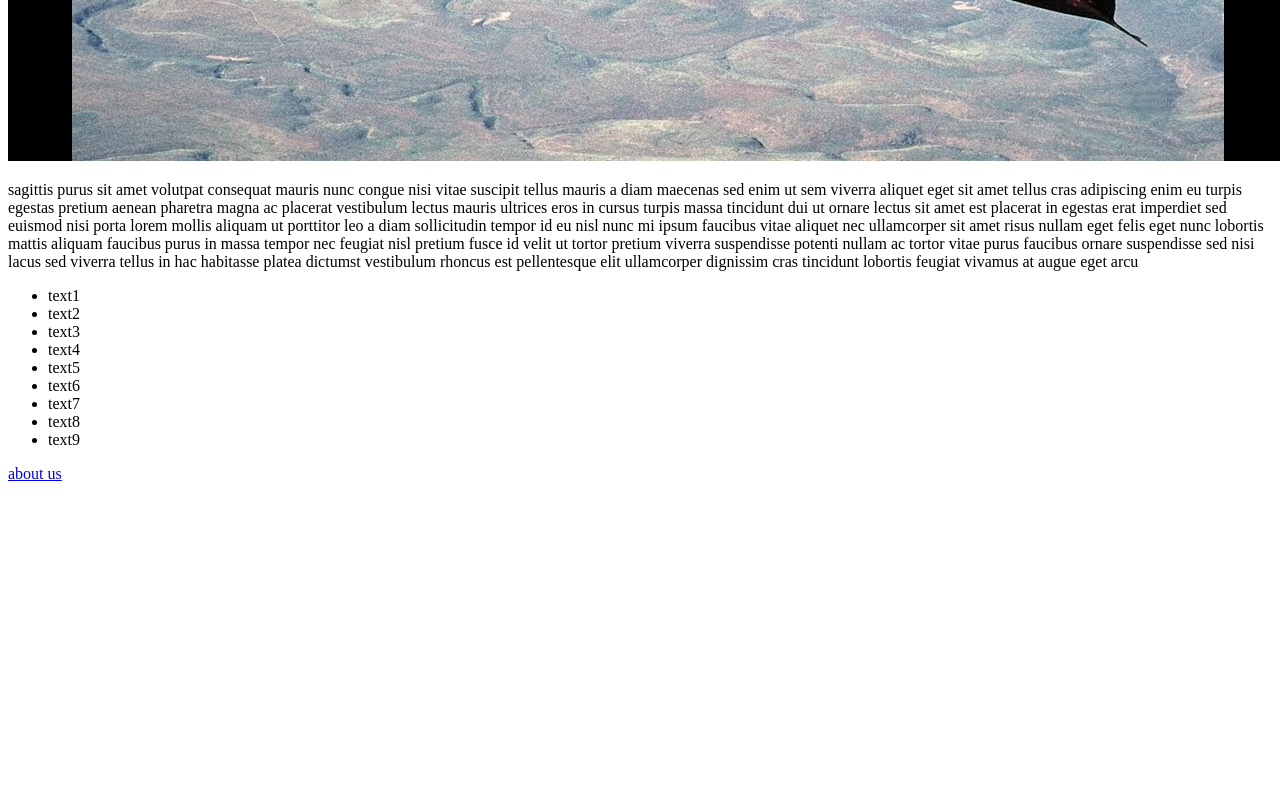
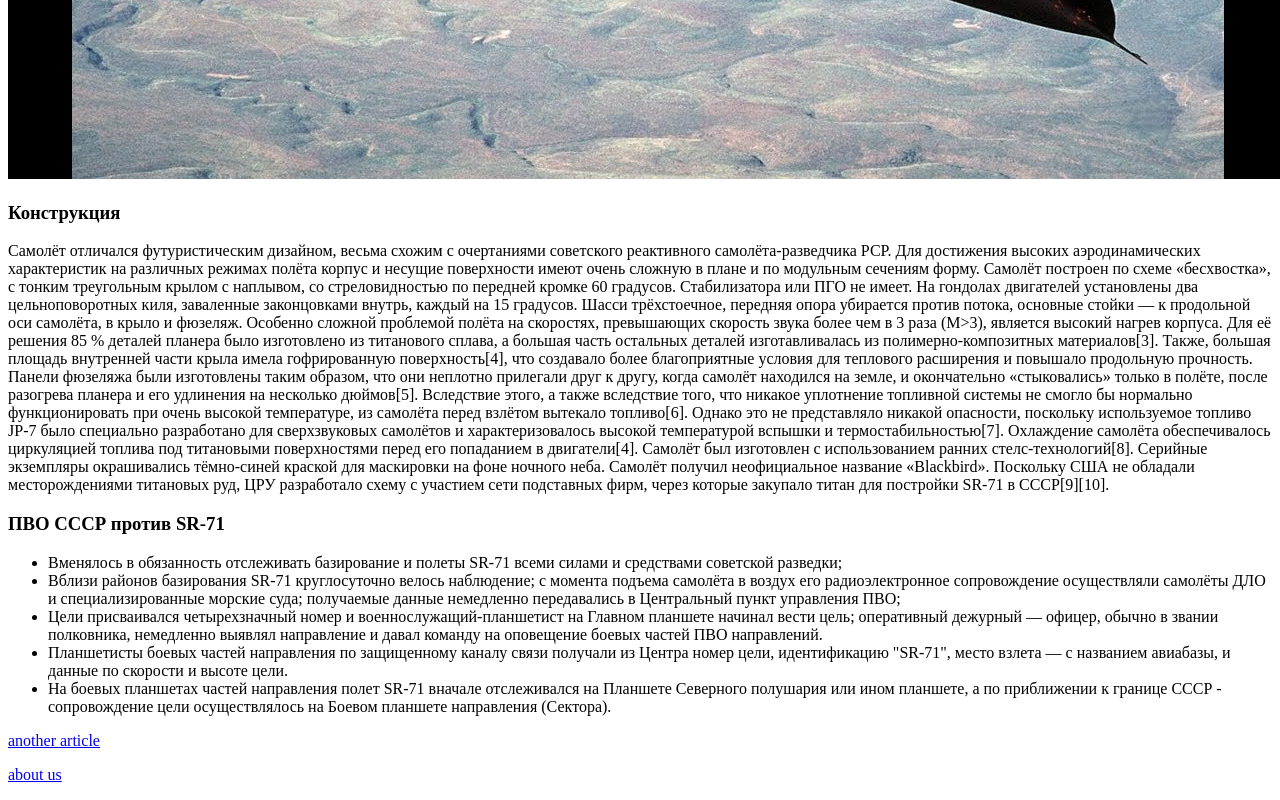
Before and after one commit to AntoshkivKola/testHtml1, a plain HTML site: page index.html in a window 1280 px wide. Shown: the part 738-1538 px from the top of the page. Before the commit the page ends 1229 px from the top, so only its background shows below. Drawn offline with Linux system fonts and the light colour scheme.

Commit message:
Correct index.html

```diff
--- a/index.html
+++ b/index.html
@@ -10,26 +10,31 @@
 	<h2>SR-71</h2>
 	<p>
 		<i>
-			amet tellus cras adipiscing enim eu turpis egestas pretium aenean pharetra magna ac placerat vestibulum lectus mauris ultrices eros in cursus turpis massa tincidunt dui ut ornare lectus sit amet est placerat in egestas erat imperdiet sed euismod nisi porta lorem mollis aliquam ut porttitor leo a diam sollicitudin tempor
+			Lockheed SR-71 (SR от англ. strategic reconnaissance aircraft — стратегический разведывательный самолёт) — стратегический сверхзвуковой разведчик ВВС США. Неофициально был назван «Blackbird» (с англ. — «Чёрный дрозд», «Чёрная птица»). Особенностями данного самолёта являются высокая скорость и высота полёта, благодаря которым основным манёвром уклонения от ракет было ускорение и набор высоты. Выведен из эксплуатации в 1998 году.
 		</i>
 	</p>
 	<img src="img/maxresdefault.jpg" alt="Lockheed Blacbird">
+	<h3>Конструкция</h3>
 	<p>
-		sagittis purus sit amet volutpat consequat mauris nunc congue nisi vitae suscipit tellus mauris a diam maecenas sed enim ut sem viverra aliquet eget sit amet tellus cras adipiscing enim eu turpis egestas pretium aenean pharetra magna ac placerat vestibulum lectus mauris ultrices eros in cursus turpis massa tincidunt dui ut ornare lectus sit amet est placerat in egestas erat imperdiet sed euismod nisi porta lorem mollis aliquam ut porttitor leo a diam sollicitudin tempor id eu nisl nunc mi ipsum faucibus vitae aliquet nec ullamcorper sit amet risus nullam eget felis eget nunc lobortis mattis aliquam faucibus purus in massa tempor nec feugiat nisl pretium fusce id velit ut tortor pretium viverra suspendisse potenti nullam ac tortor vitae purus faucibus ornare suspendisse sed nisi lacus sed viverra tellus in hac habitasse platea dictumst vestibulum rhoncus est pellentesque elit ullamcorper dignissim cras tincidunt lobortis feugiat vivamus at augue eget arcu
+		Самолёт отличался футуристическим дизайном, весьма схожим с очертаниями советского реактивного самолёта-разведчика РСР. Для достижения высоких аэродинамических характеристик на различных режимах полёта корпус и несущие поверхности имеют очень сложную в плане и по модульным сечениям форму. Самолёт построен по схеме «бесхвостка», с тонким треугольным крылом с наплывом, со стреловидностью по передней кромке 60 градусов.
+		Стабилизатора или ПГО не имеет. На гондолах двигателей установлены два цельноповоротных киля, заваленные законцовками внутрь, каждый на 15 градусов.
+		Шасси трёхстоечное, передняя опора убирается против потока, основные стойки — к продольной оси самолёта, в крыло и фюзеляж.
+		Особенно сложной проблемой полёта на скоростях, превышающих скорость звука более чем в 3 раза (М>3), является высокий нагрев корпуса. Для её решения 85 % деталей планера было изготовлено из титанового сплава, а большая часть остальных деталей изготавливалась из полимерно-композитных материалов[3]. Также, большая площадь внутренней части крыла имела гофрированную поверхность[4], что создавало более благоприятные условия для теплового расширения и повышало продольную прочность. Панели фюзеляжа были изготовлены таким образом, что они неплотно прилегали друг к другу, когда самолёт находился на земле, и окончательно «стыковались» только в полёте, после разогрева планера и его удлинения на несколько дюймов[5]. Вследствие этого, а также вследствие того, что никакое уплотнение топливной системы не смогло бы нормально функционировать при очень высокой температуре, из самолёта перед взлётом вытекало топливо[6]. Однако это не представляло никакой опасности, поскольку используемое топливо JP-7 было специально разработано для сверхзвуковых самолётов и характеризовалось высокой температурой вспышки и термостабильностью[7]. Охлаждение самолёта обеспечивалось циркуляцией топлива под титановыми поверхностями перед его попаданием в двигатели[4].
+		Самолёт был изготовлен с использованием ранних стелс-технологий[8]. Серийные экземпляры окрашивались тёмно-синей краской для маскировки на фоне ночного неба. Самолёт получил неофициальное название «Blackbird».
+		Поскольку США не обладали месторождениями титановых руд, ЦРУ разработало схему с участием сети подставных фирм, через которые закупало титан для постройки SR-71 в СССР[9][10].
 	</p>
+	<h3>ПВО СССР против SR-71</h3>
 	<ul>
-		<li>text1</li>
-		<li>text2</li>
-		<li>text3</li>
-		<li>text4</li>
-		<li>text5</li>
-		<li>text6</li>
-		<li>text7</li>
-		<li>text8</li>
-		<li>text9</li>
+		<li>Вменялось в обязанность отслеживать базирование и полеты SR-71 всеми силами и средствами советской разведки;</li>
+		<li>Вблизи районов базирования SR-71 круглосуточно велось наблюдение; с момента подъема самолёта в воздух его радиоэлектронное сопровождение осуществляли самолёты ДЛО и специализированные морские суда; получаемые данные немедленно передавались в Центральный пункт управления ПВО;</li>
+		<li>Цели присваивался четырехзначный номер и военнослужащий-планшетист на Главном планшете начинал вести цель; оперативный дежурный — офицер, обычно в звании полковника, немедленно выявлял направление и давал команду на оповещение боевых частей ПВО направлений.</li>
+		<li>Планшетисты боевых частей направления по защищенному каналу связи получали из Центра номер цели, идентификацию "SR-71", место взлета — с названием авиабазы, и данные по скорости и высоте цели.</li>
+		<li>На боевых планшетах частей направления полет SR-71 вначале отслеживался на Планшете Северного полушария или ином планшете, а по приближении к границе СССР - сопровождение цели осуществлялось на Боевом планшете направления (Сектора).</li>
+
 	</ul>
 	<footer>
-		<a href="about.html">about us</a>
+		<p><a href="s2.html">another article</a></p>
+		<p><a href="about.html">about us</a></p>
 	</footer>
 </body>
 </html>
```
